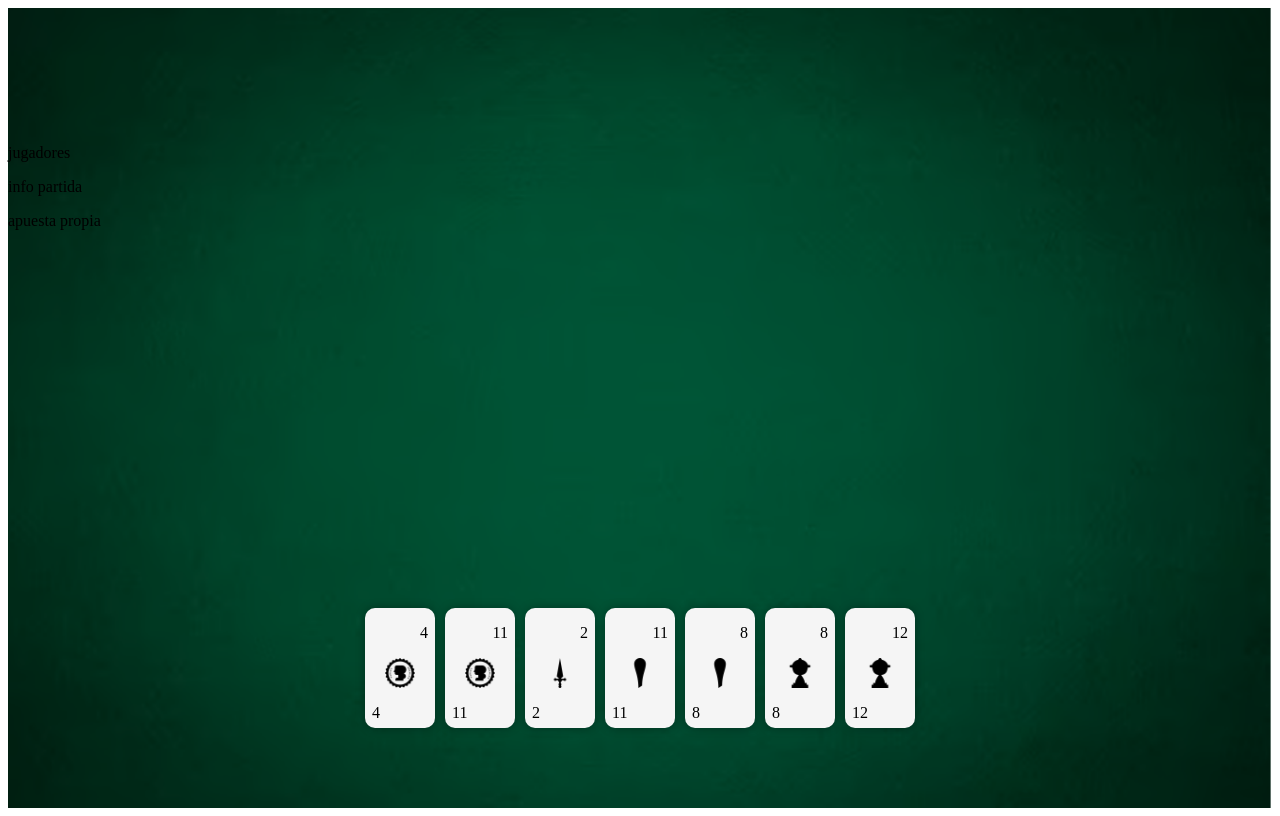
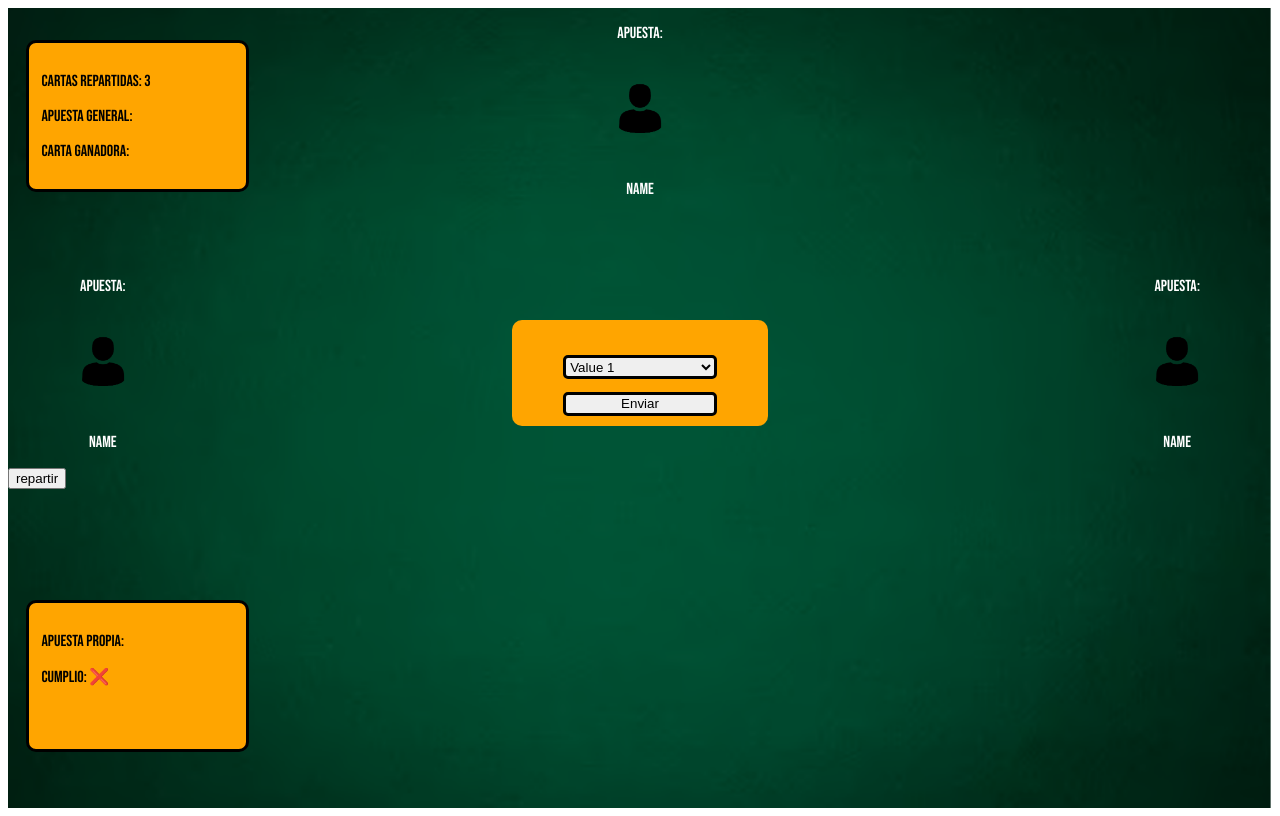
Before and after one commit to ignacio-nicoletti/CardGame, a Next.js app: page /game in a window 1280 px wide. Built offline with nearby package versions, Linux system fonts and the light colour scheme.

Commit message:
update 11-5

```diff
--- /dev/null
+++ b/src/components/apuesta/apuesta.jsx
@@ -0,0 +1,30 @@
+import React, { useState } from 'react';
+import style from './apuesta.module.css';
+
+
+const Apuesta = ({cant,setApuestaP,setMyturn}) => {
+const[apuesta,setApuesta]=useState("")
+
+
+    const handleSubmit = () => {
+        setApuestaP(apuesta)
+        setMyturn(false)
+  };
+
+  return(<>
+
+
+    <div className={style.contain}>
+      <select name="select"  onChange={(event) =>setApuesta(event.target.value)}>
+        <option value="1">Value 1</option>
+        <option value="2">Value 2</option>
+        <option value="3">Value 3</option>
+      </select>
+      <button onClick={handleSubmit}>Enviar</button>
+
+    </div>
+    </>
+  );
+};
+
+export default Apuesta;
--- /dev/null
+++ b/src/components/apuesta/apuesta.module.css
@@ -0,0 +1,36 @@
+.contain {
+  display: flex;
+  flex-direction: column;
+  justify-content: center;
+  position: absolute;
+  left: 40%;
+  background-color: orange;
+  width: 20%;
+  height: 10%;
+  padding-top: 2%;
+  top: 40%;
+  border-radius: 10px;
+  align-items: center;
+}
+
+.contain button {
+  width: 60%;
+  height: 30%;
+  color: black;
+  border: solid black 3px;
+  border-radius: 5px;
+}
+
+.contain button:hover {
+    cursor: pointer;
+    width: 59%;
+  height: 28%;
+}
+.contain select {
+  width: 60%;
+  height: 30%;
+  color: black;
+  border: solid black 3px;
+  border-radius: 5px;
+  margin-bottom: 5%;
+}
--- a/src/components/card.jsx
+++ /dev/null
@@ -1,39 +0,0 @@
-'use client';
-import Image from 'next/image';
-import React from 'react';
-import styles from './card.module.css';
-import basto from '../assets/valores/basto.png';
-import copa from '../assets/valores/copas.png';
-import espada from '../assets/valores/espada.png';
-import oro from '../assets/valores/oro.png';
-
-const SpanishDeck = ({value, palo}) => {
-  console.log (value, palo);
-  let imgPalo;
-  palo === 'oro'
-    ? (imgPalo = oro)
-    : palo === 'espada'
-        ? (imgPalo = espada)
-        : palo === 'basto'
-            ? (imgPalo = basto)
-            : palo === 'copa' ? (imgPalo = copa) : '';
-
-  return (
-    <div className={styles.spanishDeck}>
-      <div className={styles.valueContain}>
-
-        <p style={{display: 'flex', alignSelf: 'flex-end'}}>{value}</p>
-        <Image
-          src={imgPalo}
-          alt="logoCard"
-          width={30}
-          height={30}
-          style={{display: 'flex', alignSelf: 'center'}}
-        />
-        <p style={{display: 'flex', alignSelf: 'flex-start'}}>{value}</p>
-      </div>
-    </div>
-  );
-};
-
-export default SpanishDeck;
--- /dev/null
+++ b/src/components/cards/card.jsx
@@ -0,0 +1,45 @@
+'use client';
+import Image from 'next/image';
+import React from 'react';
+import styles from './card.module.css';
+import basto from '../../assets/valores/basto.png';
+import copa from '../../assets/valores/copas.png';
+import espada from '../../assets/valores/espada.png';
+import oro from '../../assets/valores/oro.png';
+
+const Cards = ({value, palo, setCardApostada, cardPersona, setCardPersona}) => {
+  let imgPalo;
+  palo === 'oro'
+    ? (imgPalo = oro)
+    : palo === 'espada'
+        ? (imgPalo = espada)
+        : palo === 'basto' ? (imgPalo = basto) : (imgPalo = copa);
+
+  let filterCard;
+  const handlerclick = () => {
+    setCardApostada ([{value, palo}]);
+    filterCard = cardPersona.filter (e => e.valor !== value && e.palo !==palo);
+
+    setCardPersona (filterCard); //revisar esto por que setea y borra (clg)
+    console.log (filterCard);
+  };
+
+  return (
+    <div className={styles.spanishDeck}>
+      <div className={styles.valueContain} onClick={handlerclick}>
+
+        <p style={{display: 'flex', alignSelf: 'flex-end'}}>{value}</p>
+        <Image
+          src={imgPalo}
+          alt="logoCard"
+          width={30}
+          height={30}
+          style={{display: 'flex', alignSelf: 'center'}}
+        />
+        <p style={{display: 'flex', alignSelf: 'flex-start'}}>{value}</p>
+      </div>
+    </div>
+  );
+};
+
+export default Cards;
--- /dev/null
+++ b/src/components/jugadores/jugadores.jsx
@@ -0,0 +1,18 @@
+'use client';
+import Image from 'next/image';
+import React from 'react';
+import styles from './jugadores.module.css';
+import person from '../../assets/jugadores/person2.png';
+const Jugadores = () => {
+  return (
+    <div className={styles.contain}>
+      <p>Apuesta:{} </p>
+      <div>
+        <Image src={person} alt="persona" width={150} height={100} />
+      </div>
+      <p>name{}</p>
+    </div>
+  );
+};
+
+export default Jugadores;
--- /dev/null
+++ b/src/components/jugadores/jugadores.module.css
@@ -0,0 +1,10 @@
+.contain {
+  display: flex;
+  flex-direction: column;
+  justify-content: center;
+  text-align: center;
+}
+
+.contain p {
+  color: white;
+}
--- a/src/pages/game/game.module.css
+++ b/src/pages/game/game.module.css
@@ -1,18 +1,18 @@
+@import url("https://fonts.googleapis.com/css2?family=Bebas+Neue&display=swap");
 .contain {
   width: 100%;
   height: 100vh;
-  padding: 0;
-  margin: 0;
   background-image: url("../../assets/fondo.png");
   background-size: 100%;
-  background-repeat: no-repeat;
+  font-family: "Bebas Neue", sans-serif;
 }
 
 .containCardPropias {
   display: flex;
-  position: relative;
+  position: absolute;
   justify-content: center;
   top: 75%;
+  left: 25%;
 }
 
 .CardPropias {
@@ -20,6 +20,65 @@
   gap: 10px;
 }
 
-.CardPropias:hover{
+.CardPropias:hover {
   cursor: pointer;
 }
+
+.infoPropia {
+  width: 15%;
+  height: 15%;
+  padding: 1%;
+  position: absolute;
+  border: solid black 3px;
+  border-radius: 10px;
+  top: 75%;
+  background-color: orange;
+  left: 2%;
+}
+
+.infoPartida {
+  width: 15%;
+  height: 15%;
+  background-color: orange;
+  position: absolute;
+  border: solid black 3px;
+  border-radius: 10px;
+  top: 5%;
+  left: 2%;
+  padding: 1%;
+}
+
+.jugadorestres {
+  display: flex;
+  justify-content: space-between;
+  position: relative;
+  top: 0%;
+}
+
+.jugadoresdos {
+  display: flex;
+  justify-content: space-between;
+  position: relative;
+  top: 30%;
+}
+
+.jugador2 {
+  margin-top: 20%;
+  width: 15%;
+  height: 15%;
+}
+.jugador3 {
+  width: 15%;
+  height: 15%;
+}
+.jugador4 {
+  margin-top: 20%;
+  width: 15%;
+  height: 15%;
+}
+
+.CardApostada {
+  position: absolute;
+  left: 50%;
+  bottom: 20%;
+}
--- a/src/pages/game/index.jsx
+++ b/src/pages/game/index.jsx
@@ -1,51 +1,108 @@
-import Head from 'next/head';
-import Image from 'next/image';
+'use client';
 import {Inter} from 'next/font/google';
 import style from './game.module.css';
 import {baraja} from '../../baraja.js';
-import SpanishDeck from '@/components/card';
+import Cards from '@/components/cards/card';
+import Jugadores from '@/components/jugadores/jugadores';
+import {useEffect, useState} from 'react';
+import Apuesta from '@/components/apuesta/apuesta';
 
 const inter = Inter ({subsets: ['latin']});
 
 export default function Game () {
-  let cantUser=3
-  let cantPorRonda = 7;
+  let cantUser = 4; //usuarios conectados
+  let cantPorRonda = 3; // cant cartas que se reparten
+  const [CardGanadoraRonda, setCardGanadoraRonda] = useState (''); //La carta que gana en la ronda
+  const [cardPersona, setCardPersona] = useState ([]); //La carta que se tira primero por ronda
+  const [cardApostada, setCardApostada] = useState ([]);
+  const [apuestaP, setApuestaP] = useState (''); //apuesta del jugador en al ronda
+  const [myturn, setMyturn] = useState (true); //su turno true o false
+  const ronda = 1;
+  let ApuestaTotal = 0; //suma de la apuesta de todos
+  let cumplio = false;
+  const points = 5; //puntos que suma
 
   const jugador = {
-    CardPersona: [],
+    CardPersona: [], //guarda las cartas repartidas random
   };
 
+  useEffect (() => {
     for (let i = 0; i < cantPorRonda; i++) {
       const cartaIndex = Math.floor (Math.random () * baraja.length);
       const carta = baraja[cartaIndex];
       jugador.CardPersona.push (carta);
     }
+  });
 
-  console.log (jugador.CardPersona);
-
-  let ApuestaP = 0;
-  let ApuestaTotal = 0;
-  let cumplio = false;
-  const point = 5;
+  const repartir = () => {
+    setCardPersona (jugador.CardPersona);
+  };
 
   return (
     <div className={style.contain}>
+
       <div className={style.containCardPropias}>
-
         <div className={style.CardPropias}>
-          {jugador.CardPersona.map (card => (
-            <SpanishDeck value={card.valor} palo={card.tipo} />
+          {cardPersona.map (card => (
+            <Cards
+              value={card.valor}
+              palo={card.tipo}
+              setCardApostada={setCardApostada}
+              cardPersona={cardPersona}
+              setCardPersona={setCardPersona}
+            />
           ))}
         </div>
       </div>
 
-      <p>jugadores</p>
-      <div />
+      {cantUser === 4
+        ? <div className={style.jugadorestres}>
+            <div className={style.jugador2}>
+              <Jugadores />
+            </div>
+            <div className={style.jugador3}>
+              <Jugadores />
+            </div>
+            <div className={style.jugador4}>
+              <Jugadores />
+            </div>
+          </div>
+        : <div className={style.jugadoresdos}>
             <div>
-        <p>info partida</p>
+              <Jugadores />
             </div>
             <div>
-        <p>apuesta propia</p>
+              <Jugadores />
+            </div>
+          </div>}
+      <div />
+      <div className={style.infoPartida}>
+        <p>Cartas Repartidas: {cantPorRonda} </p>
+        <p>Apuesta General: {}</p>
+        <p>Carta Ganadora: {CardGanadoraRonda}</p>
+      </div>
+      <div className={style.infoPropia}>
+        <p>Apuesta propia: {apuestaP} </p>
+        <p>Cumplio: {cumplio === true ? '✔' : '❌'}</p>
+      </div>
+      <button onClick={repartir}>repartir</button>
+
+      {myturn === true
+        ? <Apuesta
+            cant={cantPorRonda}
+            setApuestaP={setApuestaP}
+            setMyturn={setMyturn}
+          />
+        : ''}
+      <div className={style.CardApostada}>
+
+        {cardApostada.map (card => (
+          <Cards
+            value={card.value}
+            palo={card.tipo}
+            setCardApostada={setCardApostada}
+          />
+        ))}
       </div>
     </div>
   );
--- a/src/styles/Home.module.css
+++ b/src/styles/Home.module.css
@@ -1,3 +1,5 @@
+@import url('https://fonts.googleapis.com/css2?family=Bebas+Neue&display=swap');
+
 .contain {
   width: 100%;
   height: 100vh;
@@ -8,11 +10,19 @@
   background-image: url("../../src/assets/fondo.png");
   background-size: cover;
   background-repeat: no-repeat;
+  font-family: 'Bebas Neue', sans-serif;
 }
 
 .containOption {
   margin-top: 20%;
 }
+
+.containOption h1{
+  font-size: 50px;
+  margin: 0;
+  padding: 0;
+}
+
 .option {
   display: flex;
   flex-direction: column;
```
Also changed, not shown: src/assets/jugadores/person.png (added), src/assets/jugadores/person2.png (added), src/components/cards/card.module.css (renamed from src/components/card.module.css). Lines whose indentation alone changed are shown as unchanged.
